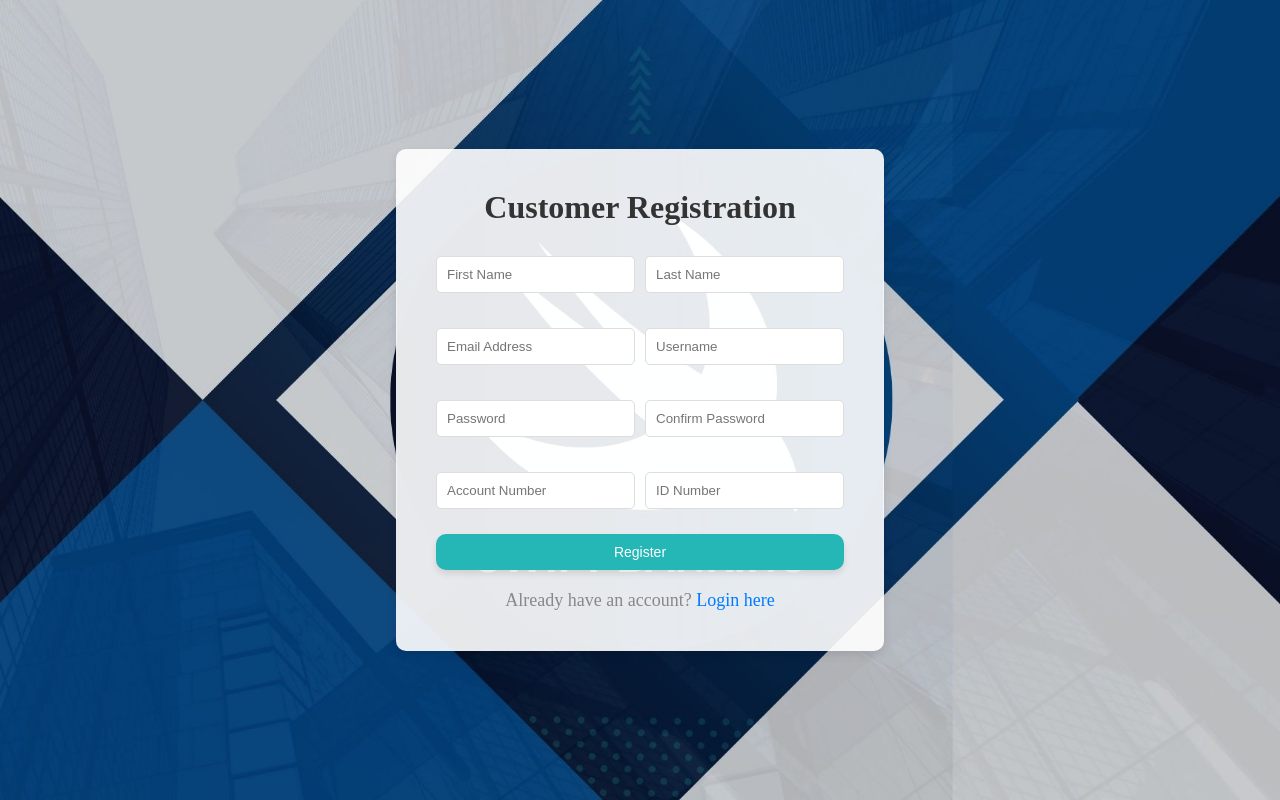
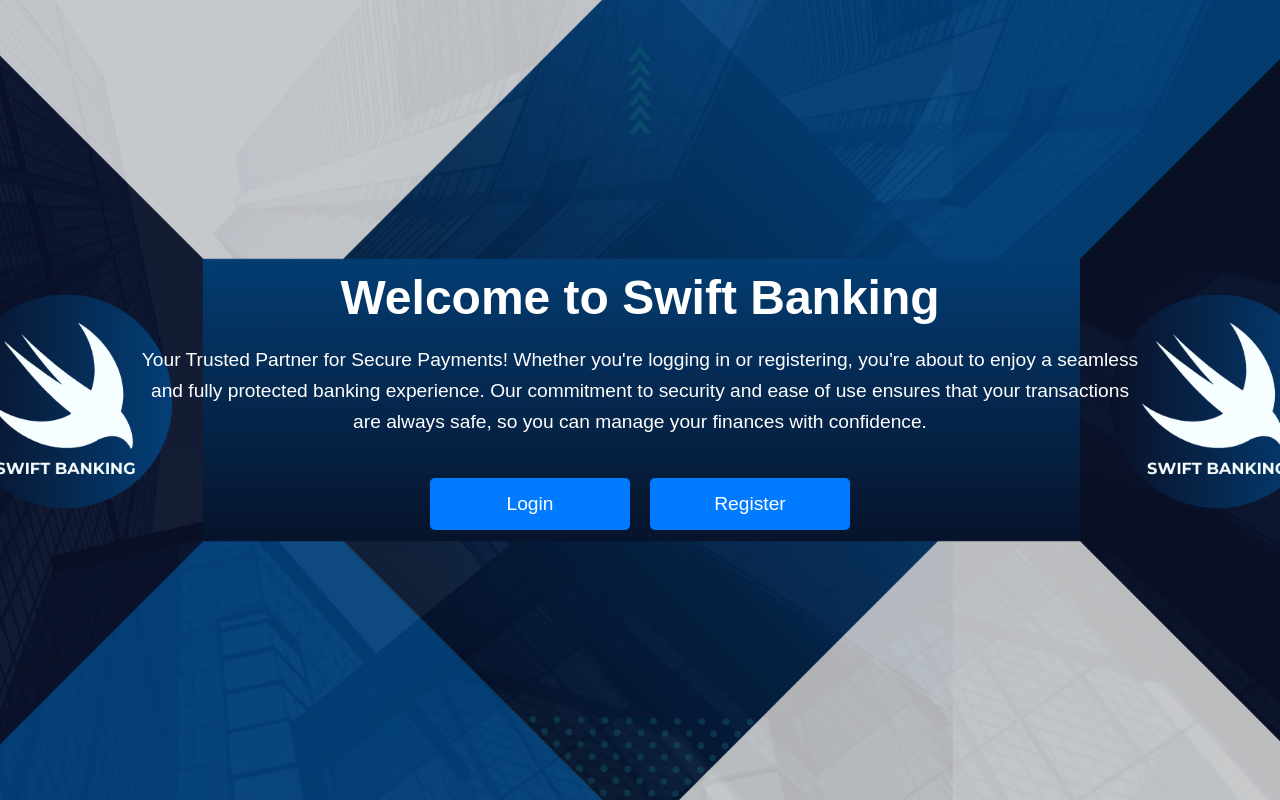
Before and after one commit to ST10150631/APDS7311, a React (Create React App) app in the folder react-project-apds/: page / in a window 1280 px wide. Built offline with nearby package versions, Linux system fonts and the light colour scheme.

Commit message:
Added landing page

```diff
--- /dev/null
+++ b/react-project-apds/src/Pages/LandingPage.js
@@ -0,0 +1,59 @@
+import React, { useState, useEffect } from 'react';
+import { Link } from 'react-router-dom';
+import './styles/LandingPage.css';
+
+const LandingPage = () => {
+  const [isLoaded, setIsLoaded] = useState(false);
+
+  useEffect(() => {
+    const timer = setTimeout(() => {
+      setIsLoaded(true);
+    }, 10);
+    return () => clearTimeout(timer);
+  }, []);
+
+  const handleButtonClick = () => {
+    setIsLoaded(false);
+    setTimeout(() => {
+    }, 10);
+  };
+
+  return (
+    <div
+      className={`landing-page ${isLoaded ? 'loaded' : ''}`}
+      style={{
+        backgroundImage: `url(${process.env.PUBLIC_URL + '/images/BGImage.png'})`,
+        backgroundRepeat: 'no-repeat',
+        backgroundPosition: 'center center',
+        backgroundSize: 'cover',
+        height: '100vh',
+        width: '100vw',
+        display: 'flex',
+        justifyContent: 'center',
+        alignItems: 'center',
+        margin: '0',
+        padding: '0',
+        boxSizing: 'border-box',
+        transition: 'filter 1s ease-out',
+      }}
+    >
+      <div className="landing-container">
+        <h1>Welcome to Swift Banking</h1>
+        <p>
+          Your Trusted Partner for Secure Payments! Whether you're logging in or registering, you're about to enjoy a seamless and fully protected banking experience. Our commitment to security and ease of use ensures that your transactions are always safe, so you can manage your finances with confidence.
+        </p>
+
+        <div className="button-container">
+          <Link to="/login">
+            <button onClick={handleButtonClick} className="landing-btn">Login</button>
+          </Link>
+          <Link to="/register">
+            <button onClick={handleButtonClick} className="landing-btn">Register</button>
+          </Link>
+        </div>
+      </div>
+    </div>
+  );
+};
+
+export default LandingPage;
--- a/react-project-apds/src/Pages/Login.js
+++ b/react-project-apds/src/Pages/Login.js
@@ -83,7 +83,7 @@ const Login = () => {
                 {error && <p className="error-message">{error}</p>}
                 {successMessage && <p className="success-message">{successMessage}</p>}
                 <p className="login-message">
-                    Don't have an account? <Link to="/" className="login-link">Register here</Link>
+                    Don't have an account? <Link to="/Register" className="login-link">Register here</Link>
                 </p>
             </div>
         </div>
--- /dev/null
+++ b/react-project-apds/src/Pages/styles/LandingPage.css
@@ -0,0 +1,62 @@
+.landing-page {
+  filter: blur(5px);
+  transition: filter 1s ease-out;
+}
+
+.landing-page.loaded {
+  filter: blur(0);
+}
+
+.landing-container {
+  text-align: center;
+  color: white;
+  font-family: 'Arial', sans-serif;
+  padding: 20px;
+  border-radius: 10px;
+  z-index: 1;
+}
+
+.landing-container h1 {
+  font-size: 3rem;
+  margin-bottom: 20px;
+  font-weight: bold;
+  color: white;
+}
+
+.landing-container p {
+  font-size: 1.2rem;
+  margin-bottom: 40px;
+  line-height: 1.6;
+  max-width: 1000px;
+  margin-left: auto;
+  margin-right: auto;
+  color: white;
+}
+
+.button-container {
+  display: flex;
+  flex-direction: row;
+  gap: 20px;
+  justify-content: center;
+  align-items: center;
+}
+
+.landing-btn {
+  background-color: #007bff;
+  color: white;
+  border: none;
+  padding: 15px 30px;
+  font-size: 1.2rem;
+  cursor: pointer;
+  border-radius: 5px;
+  transition: background-color 0.3s ease;
+  width: 200px;
+}
+
+.landing-btn:hover {
+  background-color: #126167;
+}
+
+.landing-btn:focus {
+  outline: none;
+}
--- a/react-project-apds/src/Pages/styles/Login.css
+++ b/react-project-apds/src/Pages/styles/Login.css
@@ -57,7 +57,7 @@ input {
 .login-btn {
     width: 100%;
     padding: 10px;
-    background-color: #24B7B5;
+    background-color: #007bff;
     color: white;
     border: none;
     cursor: pointer;
--- a/react-project-apds/src/Pages/styles/Register.css
+++ b/react-project-apds/src/Pages/styles/Register.css
@@ -102,7 +102,7 @@ input {
 .register-btn {
     width: 100%;
     padding: 10px;
-    background-color: #24B7B5;
+    background-color: #007bff;
     color: white;
     border: none;
     cursor: pointer;
--- a/react-project-apds/src/index.js
+++ b/react-project-apds/src/index.js
@@ -6,6 +6,7 @@ import {createBrowserRouter,RouterProvider,} from "react-router-dom";
 import Register from './Pages/Register';
 import Login from './Pages/Login';
 import Dashboard from './Pages/Dashboard';
+import LandingPage from './Pages/LandingPage';
 import Test from './Pages/Test';
 import InternationalPayment from './Pages/InternationalPayments';
 import LocalPayment from './Pages/LocalPayments';
@@ -20,6 +21,10 @@ import AddFunds from './Pages/AddFunds';
   const router = createBrowserRouter([
     {
       path: "/",
+      element: <LandingPage/>,
+    },
+    {
+      path: "Register",
       element: <Register/>,
     },
     {
```
Also changed, not shown: react-project-apds/public/images/BGImage.png (added).
